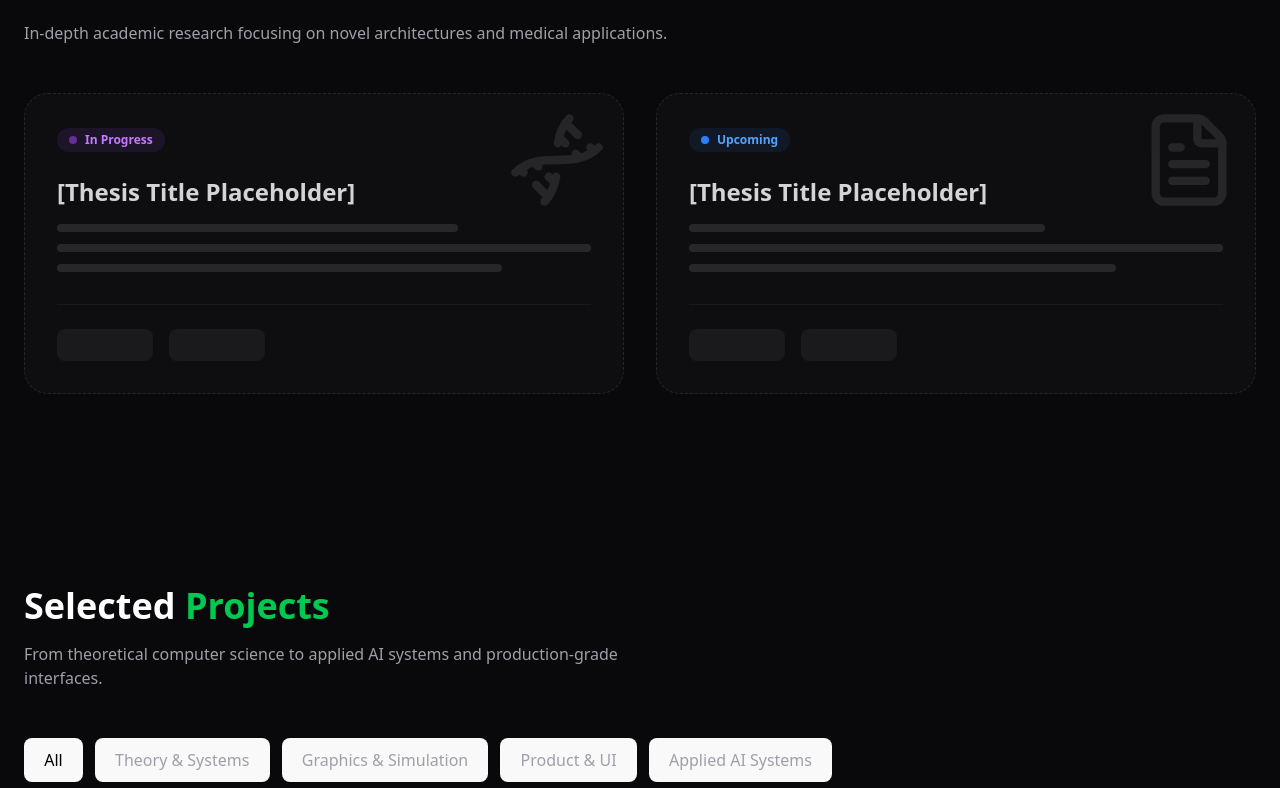
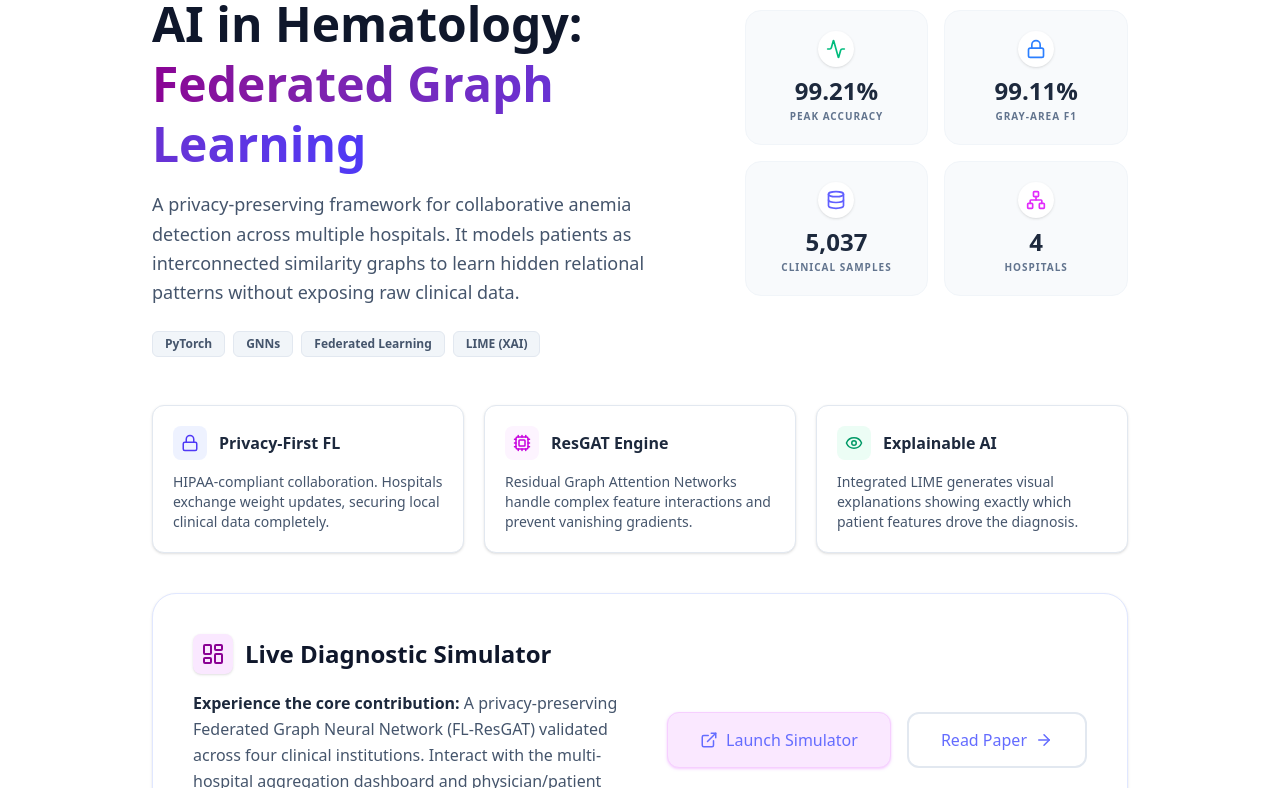
Before and after one commit to susb47/port-sbs, a React (Vite) app in the folder my-portfolio/: page / in a window 1280 px wide. Shown: the part 3912-4700 px from the top of the page. Built offline with nearby package versions, Linux system fonts and the light colour scheme.

Commit message:
Updated Thesis Seaction

```diff
--- a/my-portfolio/src/sections/Thesis.jsx
+++ b/my-portfolio/src/sections/Thesis.jsx
@@ -1,88 +1,135 @@
 import React from "react";
 import { motion } from "framer-motion";
-import { FileText, Microscope, Dna } from "lucide-react";
+import { Activity, Database, Network, Lock, Cpu, Eye, ExternalLink, ArrowRight, LayoutDashboard } from "lucide-react";
 
 const Thesis = () => {
   return (
-    <section id="thesis" className="py-24 bg-zinc-950 relative border-t border-zinc-900">
-      <div className="container mx-auto px-6">
+    <section id="thesis" className="py-20 bg-white relative border-b border-indigo-50">
 
-        {/* Header */}
-        <div className="mb-12">
-          <h2 className="text-4xl font-bold text-white mb-4 flex items-center gap-3">
-            <Microscope className="text-purple-500" />
-            Academic <span className="text-purple-500">Thesis</span>
-          </h2>
-          <p className="text-zinc-400 max-w-2xl">
-            In-depth academic research focusing on novel architectures and medical applications.
-          </p>
-        </div>
+      <div className="container mx-auto px-6 max-w-5xl">
 
-        {/* Dummy Content Placeholder */}
-        <div className="grid md:grid-cols-2 gap-8">
+        {/* TOP ROW: Hero Text (Left) & Stats Grid (Right) */}
+        <div className="grid lg:grid-cols-12 gap-10 mb-12 items-center">
 
-          {/* Thesis 1 Placeholder */}
           <motion.div
-            initial={{ opacity: 0, scale: 0.95 }}
-            whileInView={{ opacity: 1, scale: 1 }}
-            className="p-8 rounded-3xl bg-zinc-900/40 border border-zinc-800 border-dashed relative overflow-hidden group"
+            initial={{ opacity: 0, x: -20 }}
+            whileInView={{ opacity: 1, x: 0 }}
+            viewport={{ once: true }}
+            className="lg:col-span-7"
           >
-            <div className="absolute top-0 right-0 p-4 opacity-10">
-              <Dna size={100} />
+            <div className="inline-flex items-center gap-2 px-3 py-1.5 rounded-lg bg-fuchsia-50 text-fuchsia-800 font-bold text-xs mb-4 border border-fuchsia-100 uppercase tracking-widest">
+              <Activity size={14} /> B.Sc. Honors Thesis
             </div>
 
-            <div className="inline-flex items-center gap-2 px-3 py-1 rounded-full bg-purple-500/10 text-purple-400 text-xs font-bold mb-6">
-              <span className="w-2 h-2 rounded-full bg-purple-500 animate-pulse"/> In Progress
-            </div>
+            <h2 className="text-3xl md:text-5xl font-extrabold text-slate-900 mb-4 leading-tight">
+              AI in Hematology: <br />
+              <span className="text-transparent bg-clip-text bg-gradient-to-r from-fuchsia-800 to-indigo-600">Federated Graph Learning</span>
+            </h2>
 
-            <h3 className="text-2xl font-bold text-zinc-300 mb-4">
-              [Thesis Title Placeholder]
-            </h3>
+            <p className="text-slate-600 text-base md:text-lg mb-6 leading-relaxed">
+              A privacy-preserving framework for collaborative anemia detection across multiple hospitals. It models patients as interconnected similarity graphs to learn hidden relational patterns without exposing raw clinical data.
+            </p>
 
-            <div className="space-y-3">
-              <div className="h-2 w-3/4 bg-zinc-800 rounded-full" />
-              <div className="h-2 w-full bg-zinc-800 rounded-full" />
-              <div className="h-2 w-5/6 bg-zinc-800 rounded-full" />
-            </div>
-
-            <div className="mt-8 pt-6 border-t border-zinc-800/50 flex gap-4">
-               <span className="h-8 w-24 bg-zinc-800/50 rounded-lg" />
-               <span className="h-8 w-24 bg-zinc-800/50 rounded-lg" />
+            <div className="flex flex-wrap gap-2">
+              {["PyTorch", "GNNs", "Federated Learning", "LIME (XAI)"].map((tech) => (
+                <span key={tech} className="px-3 py-1 bg-slate-100 text-slate-600 text-xs font-bold rounded-md border border-slate-200">
+                  {tech}
+                </span>
+              ))}
             </div>
           </motion.div>
 
-           {/* Thesis 2 Placeholder */}
-           <motion.div
-            initial={{ opacity: 0, scale: 0.95 }}
-            whileInView={{ opacity: 1, scale: 1 }}
-            transition={{ delay: 0.1 }}
-            className="p-8 rounded-3xl bg-zinc-900/40 border border-zinc-800 border-dashed relative overflow-hidden group"
+          <motion.div
+            initial={{ opacity: 0, x: 20 }}
+            whileInView={{ opacity: 1, x: 0 }}
+            viewport={{ once: true }}
+            className="lg:col-span-5 grid grid-cols-2 gap-4"
           >
-             <div className="absolute top-0 right-0 p-4 opacity-10">
-              <FileText size={100} />
+            {[
+              { label: "Peak Accuracy", value: "99.21%", icon: <Activity className="text-emerald-500" size={20} /> },
+              { label: "Gray-Area F1", value: "99.11%", icon: <Lock className="text-blue-500" size={20} /> },
+              { label: "Clinical Samples", value: "5,037", icon: <Database className="text-indigo-500" size={20} /> },
+              { label: "Hospitals", value: "4", icon: <Network className="text-fuchsia-500" size={20} /> }
+            ].map((stat, i) => (
+              <div key={i} className="bg-slate-50 border border-slate-100 rounded-2xl p-5 text-center flex flex-col items-center justify-center hover:shadow-sm transition-shadow hover:border-indigo-100">
+                <div className="mb-2 bg-white p-2 rounded-full shadow-sm">{stat.icon}</div>
+                <div className="text-2xl font-extrabold text-slate-800 mb-0.5">{stat.value}</div>
+                <div className="text-[10px] font-bold text-slate-500 uppercase tracking-widest">{stat.label}</div>
+              </div>
+            ))}
+          </motion.div>
+        </div>
+
+        {/* MIDDLE ROW: Core Innovations (3 Columns) */}
+        <div className="grid md:grid-cols-3 gap-5 mb-10">
+          <motion.div whileHover={{ y: -3 }} className="bg-white border border-slate-200 rounded-xl p-5 shadow-sm hover:border-indigo-300 transition-all group">
+            <div className="flex items-center gap-3 mb-3">
+              <div className="p-2 bg-indigo-50 text-indigo-600 rounded-lg group-hover:scale-110 transition-transform"><Lock size={18} /></div>
+              <h4 className="font-bold text-slate-800">Privacy-First FL</h4>
             </div>
-
-            <div className="inline-flex items-center gap-2 px-3 py-1 rounded-full bg-blue-500/10 text-blue-400 text-xs font-bold mb-6">
-              <span className="w-2 h-2 rounded-full bg-blue-500"/> Upcoming
-            </div>
-
-            <h3 className="text-2xl font-bold text-zinc-300 mb-4">
-              [Thesis Title Placeholder]
-            </h3>
-
-            <div className="space-y-3">
-              <div className="h-2 w-2/3 bg-zinc-800 rounded-full" />
-              <div className="h-2 w-full bg-zinc-800 rounded-full" />
-              <div className="h-2 w-4/5 bg-zinc-800 rounded-full" />
-            </div>
-
-             <div className="mt-8 pt-6 border-t border-zinc-800/50 flex gap-4">
-               <span className="h-8 w-24 bg-zinc-800/50 rounded-lg" />
-               <span className="h-8 w-24 bg-zinc-800/50 rounded-lg" />
-            </div>
+            <p className="text-sm text-slate-600">HIPAA-compliant collaboration. Hospitals exchange weight updates, securing local clinical data completely.</p>
           </motion.div>
 
+          <motion.div whileHover={{ y: -3 }} className="bg-white border border-slate-200 rounded-xl p-5 shadow-sm hover:border-fuchsia-300 transition-all group">
+            <div className="flex items-center gap-3 mb-3">
+              <div className="p-2 bg-fuchsia-50 text-fuchsia-600 rounded-lg group-hover:scale-110 transition-transform"><Cpu size={18} /></div>
+              <h4 className="font-bold text-slate-800">ResGAT Engine</h4>
+            </div>
+            <p className="text-sm text-slate-600">Residual Graph Attention Networks handle complex feature interactions and prevent vanishing gradients.</p>
+          </motion.div>
+
+          <motion.div whileHover={{ y: -3 }} className="bg-white border border-slate-200 rounded-xl p-5 shadow-sm hover:border-emerald-300 transition-all group">
+            <div className="flex items-center gap-3 mb-3">
+              <div className="p-2 bg-emerald-50 text-emerald-600 rounded-lg group-hover:scale-110 transition-transform"><Eye size={18} /></div>
+              <h4 className="font-bold text-slate-800">Explainable AI</h4>
+            </div>
+            <p className="text-sm text-slate-600">Integrated LIME generates visual explanations showing exactly which patient features drove the diagnosis.</p>
+          </motion.div>
         </div>
+
+        {/* BOTTOM ROW: Simulator CTA Banner (ALL WHITE THEME) */}
+        <motion.div
+          initial={{ opacity: 0, y: 20 }}
+          whileInView={{ opacity: 1, y: 0 }}
+          viewport={{ once: true }}
+          className="bg-white border border-indigo-100 rounded-3xl p-8 md:p-10 flex flex-col md:flex-row items-center justify-between gap-10 relative overflow-hidden shadow-sm hover:shadow-md transition-shadow"
+        >
+          {/* Subtle Background Accent */}
+          <div className="absolute top-0 right-0 w-64 h-64 bg-fuchsia-50/50 rounded-bl-full -z-10 pointer-events-none" />
+
+          <div className="relative z-10 text-center md:text-left flex-1">
+            <div className="flex items-center justify-center md:justify-start gap-3 mb-4">
+              <div className="p-2 bg-fuchsia-100 text-fuchsia-800 rounded-lg shadow-sm">
+                <LayoutDashboard size={24} />
+              </div>
+              <h3 className="text-2xl font-bold text-slate-900">Live Diagnostic Simulator</h3>
+            </div>
+            <p className="text-slate-600 text-sm md:text-base leading-relaxed">
+              <strong className="text-slate-800">Experience the core contribution:</strong> A privacy-preserving Federated Graph Neural Network (FL-ResGAT) validated across four clinical institutions. Interact with the multi-hospital aggregation dashboard and physician/patient portals, and explore LIME-powered explainable predictions for gray-area cases.
+            </p>
+          </div>
+
+          <div className="relative z-10 flex flex-col sm:flex-row gap-4 w-full md:w-auto shrink-0">
+            {/* Primary Button - Lighter, readable fuchsia/pink shade */}
+            <a
+              href="https://anemia-diagnostic-app.vercel.app/"
+              target="_blank"
+              rel="noreferrer"
+              className="flex items-center justify-center gap-2 bg-fuchsia-100 text-fuchsia-900 border border-fuchsia-200 px-8 py-3.5 rounded-xl font-extrabold hover:bg-fuchsia-200 hover:-translate-y-1 transition-all shadow-sm shadow-fuchsia-200 whitespace-nowrap"
+            >
+              <ExternalLink size={18} /> Launch Simulator
+            </a>
+
+            {/* Secondary Button */}
+            <a
+              href="#research"
+              className="flex items-center justify-center gap-2 bg-white text-slate-600 border-2 border-slate-200 px-8 py-3.5 rounded-xl font-bold hover:bg-slate-50 hover:text-slate-900 hover:-translate-y-1 transition-all whitespace-nowrap"
+            >
+              Read Paper <ArrowRight size={18} />
+            </a>
+          </div>
+        </motion.div>
+
       </div>
     </section>
   );
```
